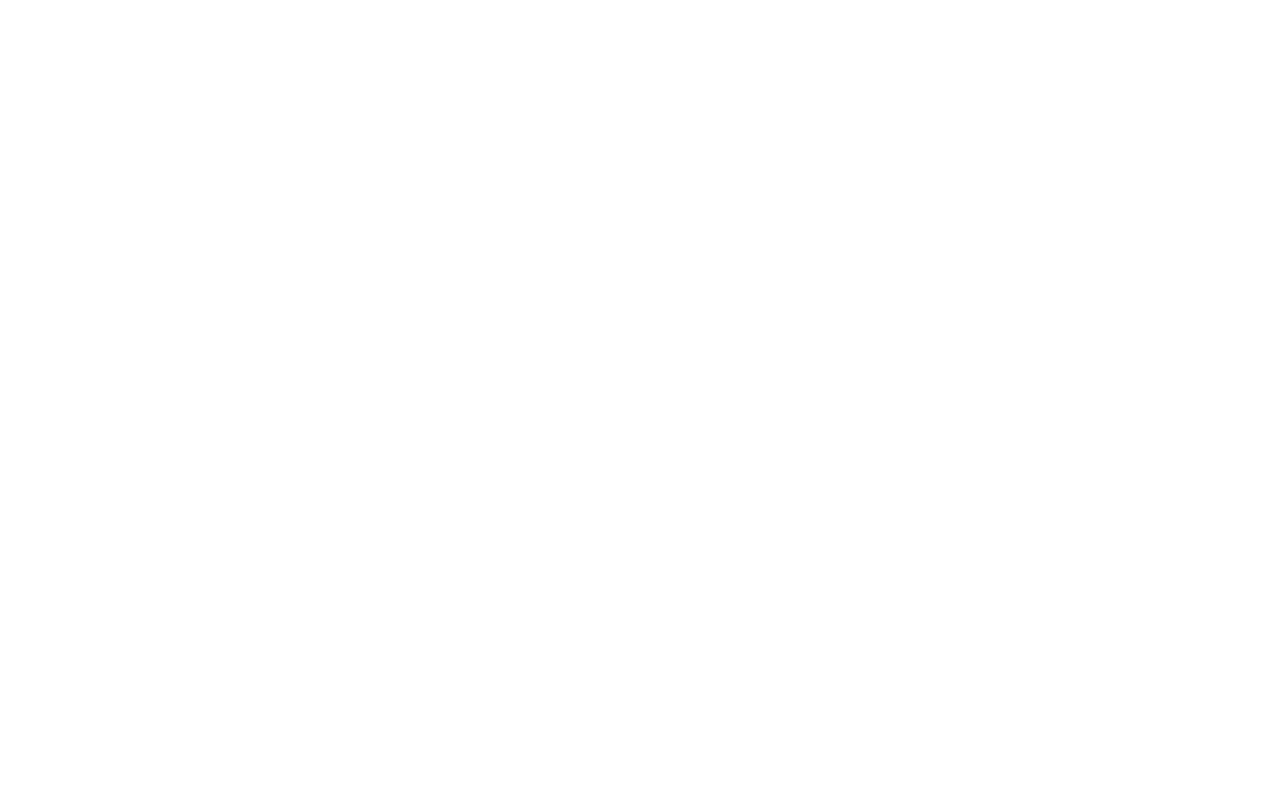
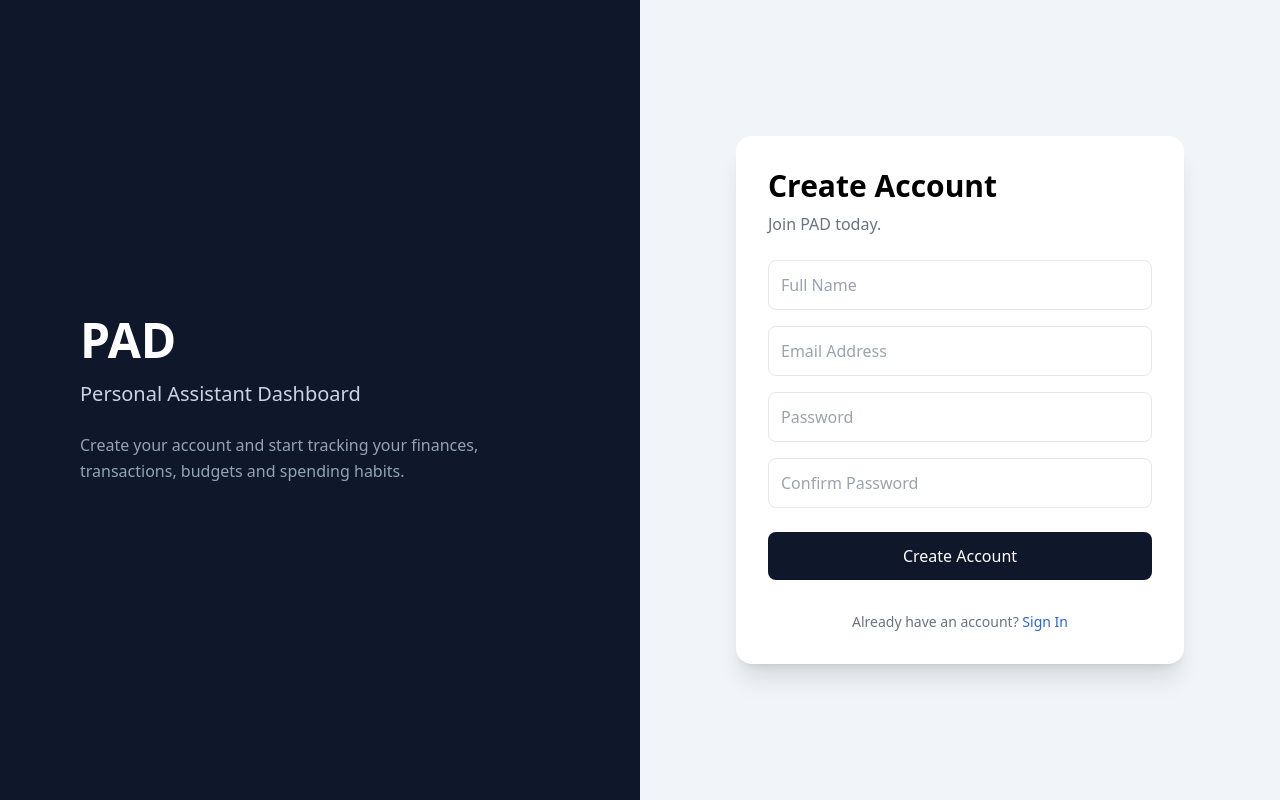
Before and after one commit to BabcsanyP95/PersonalAssistantDashboard, a Vue app in the folder webapp/PAD_App/: page /register in a window 1280 px wide. Before the commit this address had no page. Built offline with nearby package versions, Linux system fonts and the light colour scheme.

Commit message:
add register, add ui for login

```diff
--- /dev/null
+++ b/webapp/PAD_App/src/api/auth.ts
@@ -0,0 +1,29 @@
+import api from './http'
+
+export const login = async (payload: {
+    email: string
+    password: string
+}) => {
+    const res = await api.post('/login', payload)
+    return res.data
+}
+
+export const register = async (payload: {
+    name: string
+    email: string
+    password: string
+    password_confirmation: string
+}) => {
+    const res = await api.post('/register', payload)
+    return res.data
+}
+
+export const getUser = async () => {
+    const res = await api.get('/user')
+    return res.data
+}
+
+export const logout = async () => {
+    const res = await api.post('/logout')
+    return res.data
+}
--- a/webapp/PAD_App/src/components/Topbar.vue
+++ b/webapp/PAD_App/src/components/Topbar.vue
@@ -7,9 +7,6 @@
         ☰
       </button>
 
-      <h1 class="font-semibold text-gray-800">
-        {{ title }}
-      </h1>
 
     </div>
 
@@ -65,8 +62,13 @@
   switch (route.path) {
     case '/dashboard':
       return 'Dashboard'
+
     case '/transactions':
       return 'Transactions'
+
+    case '/categories':
+      return 'Categories'
+
     default:
       return 'App'
   }
--- a/webapp/PAD_App/src/router/index.ts
+++ b/webapp/PAD_App/src/router/index.ts
@@ -1,8 +1,9 @@
 import { createRouter, createWebHistory } from 'vue-router'
 
 import Login from '../views/Login.vue'
+import Register from '../views/Register.vue'
+
 import MainLayout from '../layouts/MainLayout.vue'
-
 import Dashboard from '../views/Dashboard.vue'
 import Transactions from '../views/Transactions.vue'
 import Categories from '../views/Categories.vue'
@@ -10,16 +11,26 @@
 const router = createRouter({
   history: createWebHistory(),
   routes: [
+    // PUBLIC ROUTES
     {
       path: '/login',
       component: Login,
     },
+    {
+      path: '/register',
+      component: Register,
+    },
 
+    // PROTECTED APP
     {
       path: '/',
       component: MainLayout,
       meta: { requiresAuth: true },
       children: [
+        {
+          path: '',
+          redirect: '/dashboard',
+        },
         {
           path: 'dashboard',
           component: Dashboard,
@@ -32,15 +43,12 @@
           path: 'categories',
           component: Categories,
         },
-        {
-          path: '',
-          redirect: '/dashboard',
-        },
       ],
     },
   ],
 })
 
+// auth guard
 router.beforeEach((to) => {
   const token = localStorage.getItem('token')
 
--- a/webapp/PAD_App/src/stores/auth.ts
+++ b/webapp/PAD_App/src/stores/auth.ts
@@ -1,47 +1,52 @@
 import { defineStore } from 'pinia'
-import api from '../api/http'
-
-export interface User {
-  id: number
-  name: string
-  email: string
-}
-
-interface AuthState {
-  user: User | null
-  token: string | null
-}
+import { login, register, getUser, logout } from '../api/auth'
 
 export const useAuthStore = defineStore('auth', {
-  state: (): AuthState => ({
-    user: null,
-    token: localStorage.getItem('token'),
+    state: () => ({
+        user: null as any,
+        token: localStorage.getItem('token') || '',
+        loading: false,
     }),
 
     actions: {
-    async login(email: string, password: string) {
-      const res = await api.post('/login', {
-        email,
-        password,
-      })
+        async login(payload: { email: string; password: string }) {
+            const res = await login(payload)
 
-      this.token = res.data.token
-      if (this.token) {
-        localStorage.setItem('token', this.token)
-      }
+            this.token = res.token
+            this.user = res.user
 
-      await this.fetchUser()
+            localStorage.setItem('token', res.token)
+        },
+
+        async register(payload: {
+            name: string
+            email: string
+            password: string
+            password_confirmation: string
+        }) {
+            const res = await register(payload)
+
+            this.token = res.token
+            this.user = res.user
+
+            localStorage.setItem('token', res.token)
         },
 
         async fetchUser() {
-      const res = await api.get('/user')
-      this.user = res.data
+            if (!this.token) return
+
+            const res = await getUser()
+            this.user = res
         },
 
-    logout() {
+        async logout() {
+            try {
+                await logout()
+            } finally {
                 this.user = null
-      this.token = null
+                this.token = ''
                 localStorage.removeItem('token')
+            }
         },
     },
 })
--- a/webapp/PAD_App/src/types/auth.ts
+++ b/webapp/PAD_App/src/types/auth.ts
@@ -1,5 +1,18 @@
+import api from "@/api/http"
+
 export interface User {
   id: number
   name: string
   email: string
 }
+
+export const register = async (payload: {
+    name: string
+    email: string
+    password: string
+    password_confirmation: string
+}) => {
+    const res = await api.post('/register', payload)
+
+    return res.data
+}
--- a/webapp/PAD_App/src/views/Login.vue
+++ b/webapp/PAD_App/src/views/Login.vue
@@ -1,13 +1,57 @@
 <template>
-  <div>
-    <h1>Login</h1>
+  <div class="min-h-screen bg-slate-100 flex">
 
-    <input v-model="email" placeholder="email" />
-    <input v-model="password" type="password" placeholder="password" />
+    <!-- Branding -->
+    <div class="hidden lg:flex w-1/2 bg-slate-900 text-white flex-col justify-center px-20">
+      <h1 class="text-5xl font-bold mb-4">
+        PAD
+      </h1>
 
-    <button @click="loginUser">Login</button>
+      <p class="text-slate-300 text-xl">
+        Personal Assistant Dashboard
+      </p>
 
-    <p v-if="error">{{ error }}</p>
+      <p class="mt-6 text-slate-400">
+        Track your finances, manage transactions and visualize your spending.
+      </p>
+    </div>
+
+    <!-- Login -->
+
+    <div class="flex-1 flex justify-center items-center p-6">
+
+      <div class="bg-white w-full max-w-md rounded-2xl shadow-xl p-8">
+
+        <h2 class="text-3xl font-bold mb-2">
+          Welcome back
+        </h2>
+
+        <p class="text-gray-500 mb-6">
+          Sign in to continue
+        </p>
+
+        <input v-model="email" placeholder="Email" class="w-full border rounded-lg p-3 mb-4" />
+
+        <input v-model="password" type="password" placeholder="Password" class="w-full border rounded-lg p-3 mb-6" />
+
+        <button @click="loginUser" class="w-full bg-slate-900 text-white rounded-lg py-3 hover:bg-slate-800">
+          Sign In
+        </button>
+
+        <div class="mt-6 text-center text-sm text-gray-500">
+
+          Don't have an account?
+
+          <RouterLink to="/register" class="text-blue-600 ml-1 hover:underline">
+            Register
+          </RouterLink>
+
+        </div>
+
+      </div>
+
+    </div>
+
   </div>
 </template>
 
--- /dev/null
+++ b/webapp/PAD_App/src/views/Register.vue
@@ -0,0 +1,137 @@
+<template>
+  <div class="min-h-screen bg-slate-100 flex">
+
+    <!-- Left branding -->
+    <div
+      class="hidden lg:flex w-1/2 bg-slate-900 text-white flex-col justify-center px-20"
+    >
+      <h1 class="text-5xl font-bold mb-4">
+        PAD
+      </h1>
+
+      <p class="text-xl text-slate-300">
+        Personal Assistant Dashboard
+      </p>
+
+      <p class="mt-6 text-slate-400 leading-relaxed">
+        Create your account and start tracking your finances,
+        transactions, budgets and spending habits.
+      </p>
+    </div>
+
+    <!-- Register card -->
+    <div class="flex-1 flex justify-center items-center p-6">
+
+      <div class="bg-white w-full max-w-md rounded-2xl shadow-xl p-8">
+
+        <h2 class="text-3xl font-bold mb-2">
+          Create Account
+        </h2>
+
+        <p class="text-gray-500 mb-6">
+          Join PAD today.
+        </p>
+
+        <div class="space-y-4">
+
+          <input
+            v-model="form.name"
+            type="text"
+            placeholder="Full Name"
+            class="w-full border rounded-lg p-3 focus:ring-2 focus:ring-slate-800 outline-none"
+          />
+
+          <input
+            v-model="form.email"
+            type="email"
+            placeholder="Email Address"
+            class="w-full border rounded-lg p-3 focus:ring-2 focus:ring-slate-800 outline-none"
+          />
+
+          <input
+            v-model="form.password"
+            type="password"
+            placeholder="Password"
+            class="w-full border rounded-lg p-3 focus:ring-2 focus:ring-slate-800 outline-none"
+          />
+
+          <input
+            v-model="form.password_confirmation"
+            type="password"
+            placeholder="Confirm Password"
+            class="w-full border rounded-lg p-3 focus:ring-2 focus:ring-slate-800 outline-none"
+          />
+
+        </div>
+
+        <button
+          @click="registerUser"
+          :disabled="loading"
+          class="w-full mt-6 bg-slate-900 hover:bg-slate-800 text-white py-3 rounded-lg transition disabled:opacity-50"
+        >
+          {{ loading ? "Creating account..." : "Create Account" }}
+        </button>
+
+        <p
+          v-if="error"
+          class="mt-4 text-red-500 text-sm"
+        >
+          {{ error }}
+        </p>
+
+        <div class="mt-8 text-center text-sm text-gray-500">
+
+          Already have an account?
+
+          <RouterLink
+            to="/login"
+            class="text-blue-600 hover:underline font-medium"
+          >
+            Sign In
+          </RouterLink>
+
+        </div>
+
+      </div>
+
+    </div>
+
+  </div>
+</template>
+
+<script setup lang="ts">
+import { reactive, ref } from 'vue'
+import { useRouter } from 'vue-router'
+import { useAuthStore } from '../stores/auth'
+
+const router = useRouter()
+const auth = useAuthStore()
+
+const loading = ref(false)
+const error = ref('')
+
+const form = reactive({
+  name: '',
+  email: '',
+  password: '',
+  password_confirmation: '',
+})
+
+const registerUser = async () => {
+  error.value = ''
+
+  loading.value = true
+
+  try {
+    await auth.register(form)
+
+    router.push('/dashboard')
+  } catch (e: any) {
+    error.value =
+      e.response?.data?.message ??
+      'Registration failed.'
+  } finally {
+    loading.value = false
+  }
+}
+</script>
```
Lines whose indentation alone changed are shown as unchanged.
